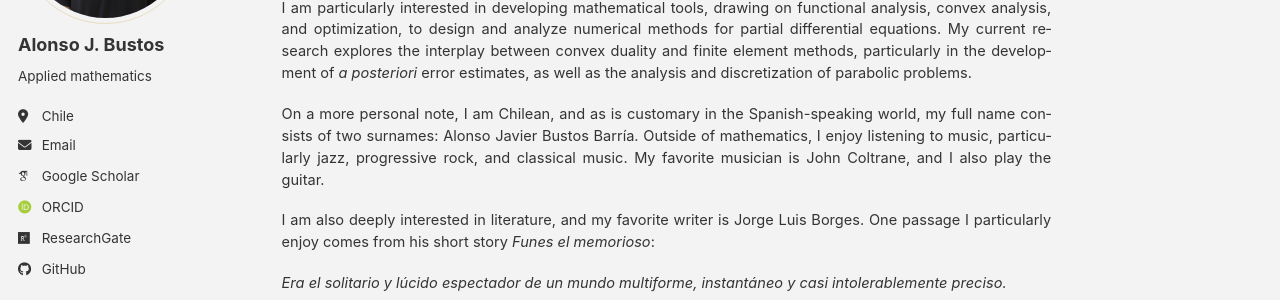
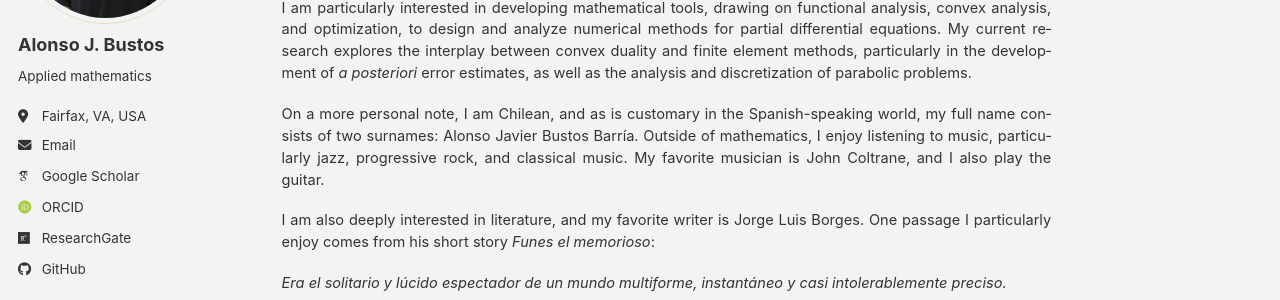
Before and after one commit to alonsojbustos/alonsojbustos.github.io, a Jekyll site: the page built from _pages/about.md, in a window 1280 px wide. Shown: the part 252-552 px from the top of the page. Built offline with Jekyll 4.4.1, drawn with Linux system fonts in a browser that asks for light colours; some web fonts are replaced; a script bundle is joined from its source files by our own code; library files that are not in the unit come from our copies.

Commit message:
Update _config.yml

```diff
--- a/_config.yml
+++ b/_config.yml
@@ -27,7 +27,7 @@ author:
   name             : "Alonso J. Bustos"
   pronouns         : # example: ""
   bio              : "Applied mathematics"
-  location         : "Chile"
+  location         : "Fairfax, VA, USA"
   employer         : #""
   uri              : # URL
   email            : "albustos2020@udec.cl"
```
